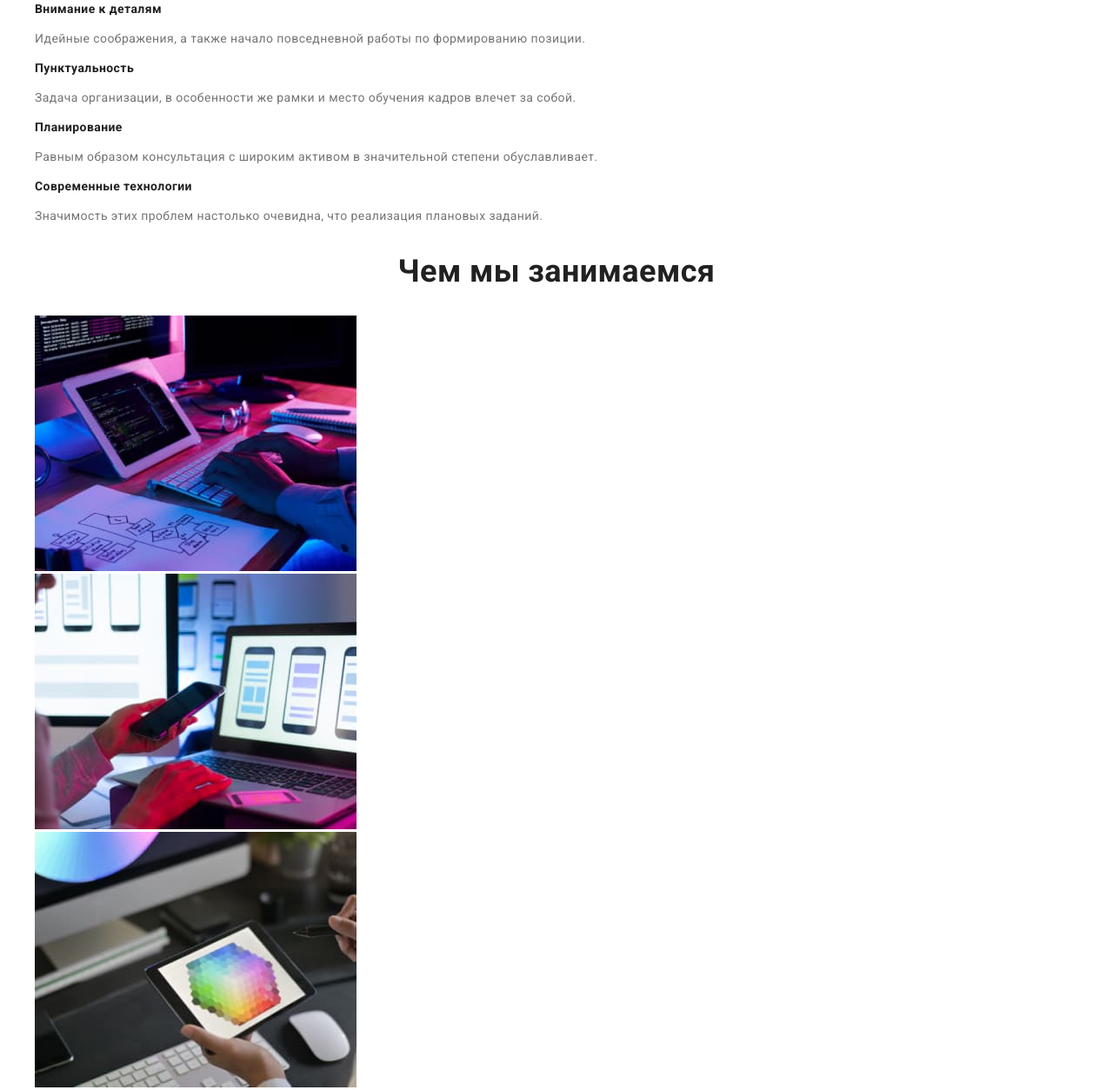
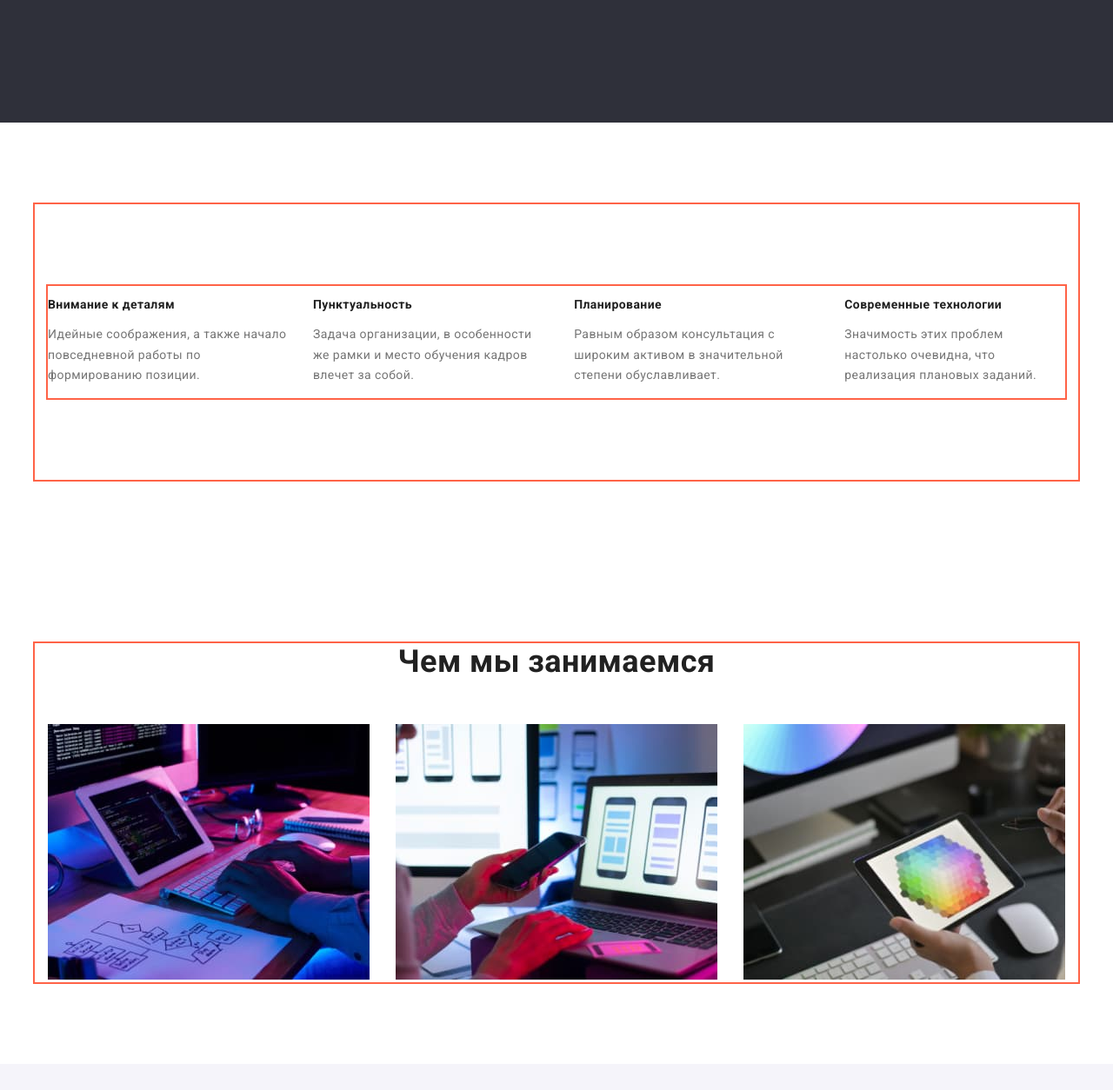
Before and after one commit to Inna-Smertyuk/goit-markup-hw-03, a plain HTML site: page index.html in a window 1280 px wide. Shown: the part 662-1916 px from the top of the page at 87% size. Drawn offline with nearby package versions, Linux system fonts and the light colour scheme.

Commit message:
Добавляет стили позиционирования

```diff
--- a/css/styles.css
+++ b/css/styles.css
@@ -6,6 +6,15 @@
   --black-text-color: #000000;
   --hero-footer-color: #2f303a;
   --second-button-color: #188ce8;
+}
+html {
+  box-sizing: border-box;
+}
+
+*,
+*::before,
+*::after {
+  box-sizing: inherit;
 }
 
 body {
@@ -73,11 +82,7 @@ body {
   margin-left: auto;
   outline: 2px solid tomato;
 }
-*,
-::after,
-::before {
-  box-sizing: border-box;
-}
+
 .site-nav,
 .contacts-list {
   display: flex;
@@ -101,6 +106,13 @@ a {
   margin-left: 50px;
 }
 
+.section {
+  padding-top: 94px;
+  padding-bottom: 94px;
+}
+.section-header {
+  border-bottom: 1px solid #ececec;
+}
 /* Секция герой*/
 
 .hero {
@@ -152,7 +164,16 @@ a {
   font-size: 14px;
   line-height: 1.71em;
 }
+.quality-list {
+  outline: 2px solid tomato;
+  display: flex;
+  padding: 0;
+  margin: 0;
+}
 
+.list + .list {
+  margin-left: 30px;
+}
 /*Наши услуги*/
 
 .section-title {
@@ -161,6 +182,18 @@ a {
   line-height: 1.17em;
   text-align: center;
   font-weight: bold;
+  margin: 0 0 50px 0;
+}
+.list-works {
+  display: flex;
+  align-items: flex-start;
+  justify-content: space-evenly;
+  margin: 0;
+  padding: 0;
+}
+
+.section-work {
+  padding-top: 0;
 }
 
 /*Наша команда*/
@@ -169,7 +202,9 @@ a {
   background: #f5f4fa;
 }
 .box {
-  width: 1600px;
+  display: flex;
+  padding-top: 94px;
+  padding-bottom: 94px;
 }
 .subtitle {
   font-size: 16px;
--- a/index.html
+++ b/index.html
@@ -13,7 +13,7 @@
 </head>
 <body class="page">
     <!--Шапка сайта-->
-    <header class="section" >
+    <header class="section header" >
         <div class="container main-nav">
     <nav class="main-nav">
         <a class="logo-link" href="./index.html">Web<span class="logo-studio">Studio</span></a>
@@ -35,16 +35,18 @@
 
     <main class="main">
        <!--Герой-->
-        <section class="hero">
+        <section class="section hero">
             <h1 class="hero-title">Эффективные решения <br> для вашего бизнеса</h1>
             <button type="button" class="button"><span class="button-primary">Заказать услугу</span></button>
         </section>
 
         <!--Преимущества-->
-        <div class="box">
-        <section>
+
+        <section class="section quality">
+
                 <h2 class="hidden-title">Преимущества</h2>
-            <ul>
+                <div class="container box">
+                <ul class="quality-list">
                     <li class="list">
                         <h3 class="title-text">Внимание к деталям</h3>
                         <p class="text">Идейные соображения, а также начало повседневной работы по формированию позиции.</p>
@@ -62,22 +64,24 @@
                          <p class="text">Значимость этих проблем настолько очевидна, что реализация плановых заданий.</p>
                     </li>
                  </ul>
+            </div>
         </section>
-        </div>
+
 
         <!--Наши услуги-->
-        <section>
+        <section class="section">
+            <div class="container work">
              <h2 class="section-title">Чем мы занимаемся</h2>
-
-            <ul>
+             <ul class="list-works">
                  <li class="list"><img src="./images/box1.jpg" alt="разработка сайта" width="370" height="294"/></li>
                  <li class="list"><img src="./images/box2.jpg" alt="разработка мобильных приложений" width="370" height="294"/></li>
-                <li class="list" ><img src="./images/box3.jpg" alt="разработка дизайна" width="370" height="294"/></li>
+                 <li class="list"><img src="./images/box3.jpg" alt="разработка дизайна" width="370" height="294"/></li>
              </ul>
+            </div>
         </section>
 
         <!--Наша команда-->
-        <section class="team">
+        <section class="section team">
             <h2 class="section-title">Наша команда</h2>
             <ul class="team-cards">
                 <li class="list">
@@ -107,15 +111,16 @@
 
     <!--Футер-->
     <footer class="footer">
+        <div class="">
             <a class="footer-logo" href= "./index.html">Web<span class="logo-studio">Studio</span></a>
              <address class="contacts">
-            <ul>
+            <ul class="contacts">
                 <li class="list"><span class="contact-letter">г. Киев, пр-т Леси Украинки, 2</span></li>
                 <li class="list"><a href="#" class="link-mail">info@example.com</a></li>
                 <li class="list"><a href="#" class="link-tel">+38 099 111 11 11</a></li>
             </ul>
         </address>
-
+       </div>
     </footer>
 
 </body>
```
Lines whose indentation alone changed are shown as unchanged.
